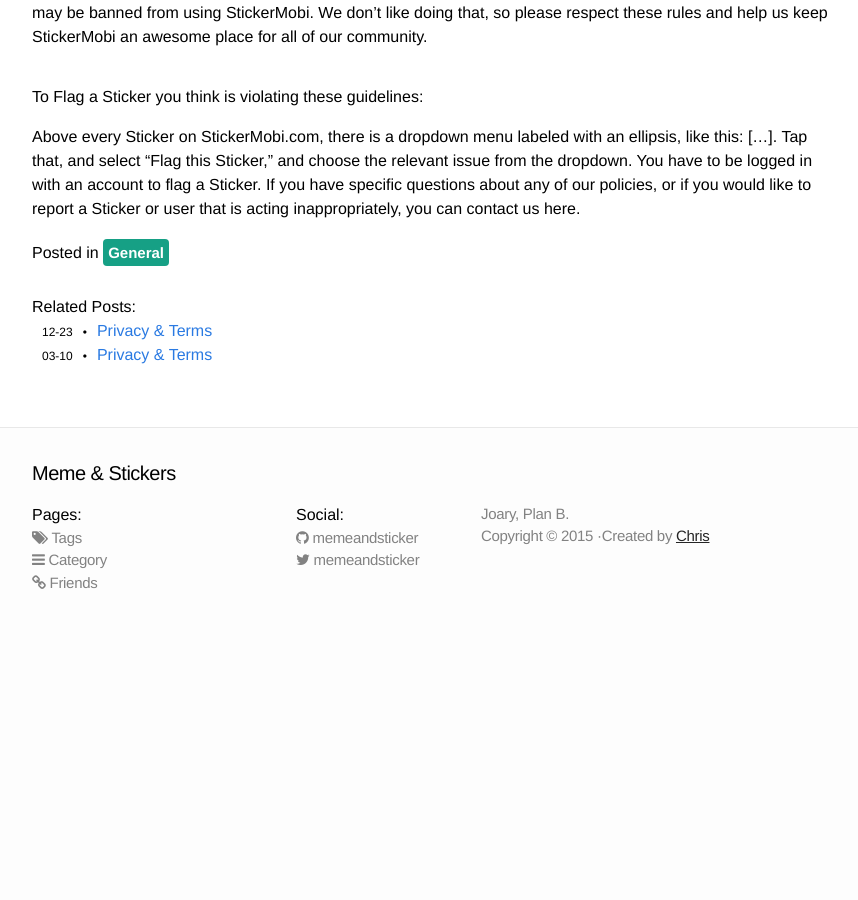
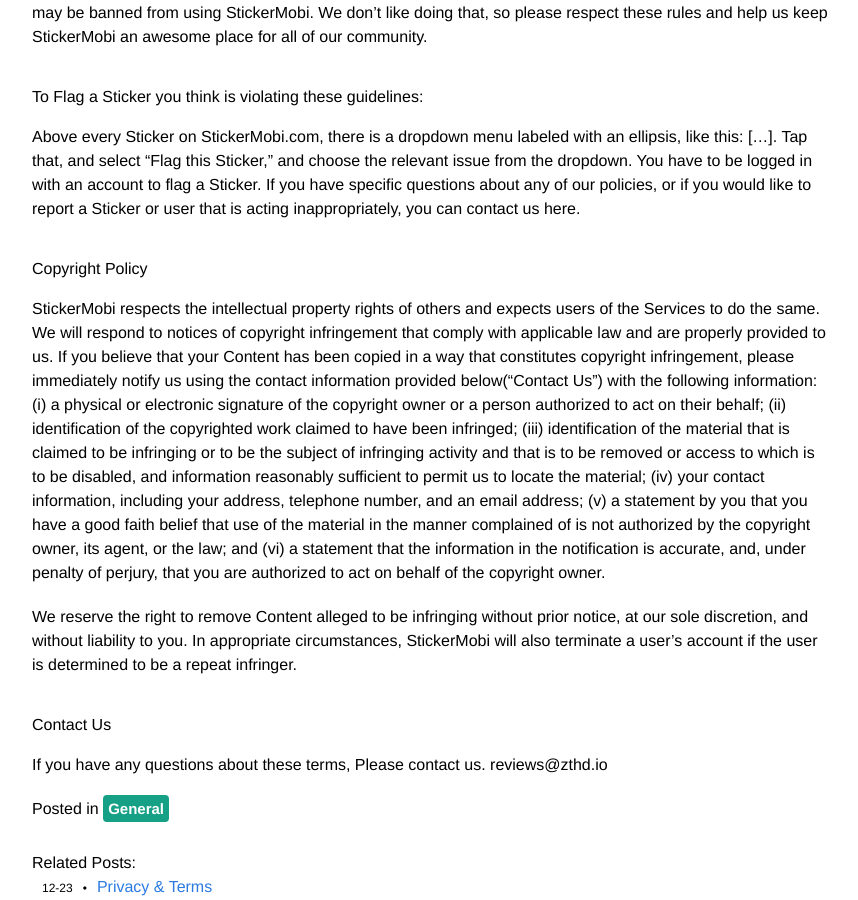
Before and after one commit to memeandstickers/memeandstickers.github.io, a Jekyll site: the page built from _posts/2020-06-10-Community-Guidelines.md, in a window 1280 px wide and 900 px high, scrolled down 1544 px. Shown: the whole window, without its empty margins (208-1066 px from the left). Built offline with Jekyll 4.4.1, drawn with Linux system fonts in a browser that asks for light colours; nearby versions of some CDN libraries; comment, search, counter and statistics services are not loaded; before the commit the page ends 2183 px from its top, so only the background shows below that.

Commit message:
feat: update Copyright Policy

```diff
--- a/_posts/2020-06-10-Community-Guidelines.md
+++ b/_posts/2020-06-10-Community-Guidelines.md
@@ -47,3 +47,12 @@
 # To Flag a Sticker you think is violating these guidelines:
 
 Above every Sticker on StickerMobi.com, there is a dropdown menu labeled with an ellipsis, like this: [...]. Tap that, and select “Flag this Sticker,” and choose the relevant issue from the dropdown. You have to be logged in with an account to flag a Sticker. If you have specific questions about any of our policies, or if you would like to report a Sticker or user that is acting inappropriately, you can contact us here.
+
+# Copyright Policy
+StickerMobi respects the intellectual property rights of others and expects users of the Services to do the same. We will respond to notices of copyright infringement that comply with applicable law and are properly provided to us. If you believe that your Content has been copied in a way that constitutes copyright infringement, please immediately notify us using the contact information provided below(“Contact Us”) with the following information: (i) a physical or electronic signature of the copyright owner or a person authorized to act on their behalf; (ii) identification of the copyrighted work claimed to have been infringed; (iii) identification of the material that is claimed to be infringing or to be the subject of infringing activity and that is to be removed or access to which is to be disabled, and information reasonably sufficient to permit us to locate the material; (iv) your contact information, including your address, telephone number, and an email address; (v) a statement by you that you have a good faith belief that use of the material in the manner complained of is not authorized by the copyright owner, its agent, or the law; and (vi) a statement that the information in the notification is accurate, and, under penalty of perjury, that you are authorized to act on behalf of the copyright owner.
+
+We reserve the right to remove Content alleged to be infringing without prior notice, at our sole discretion, and without liability to you. In appropriate circumstances, StickerMobi will also terminate a user’s account if the user is determined to be a repeat infringer.
+
+# Contact Us
+If you have any questions about these terms, Please contact us.
+reviews@zthd.io
```
